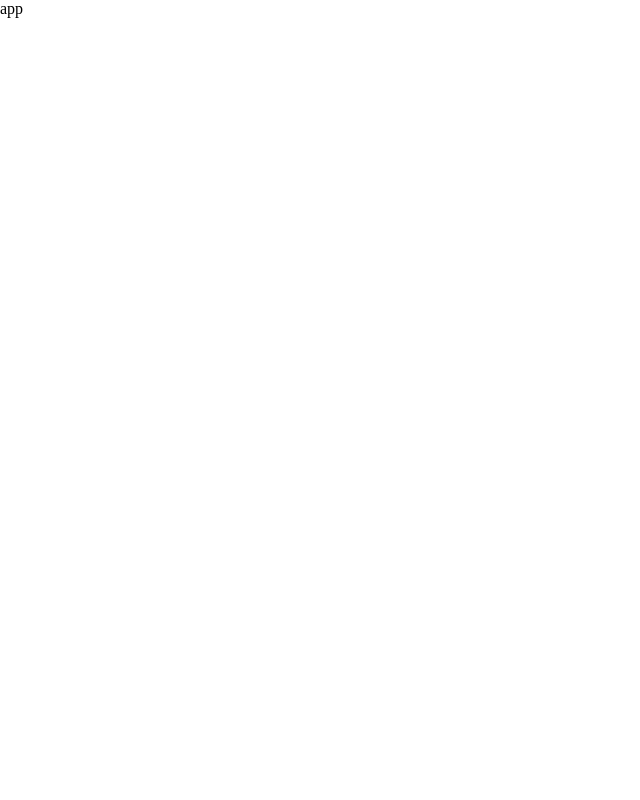
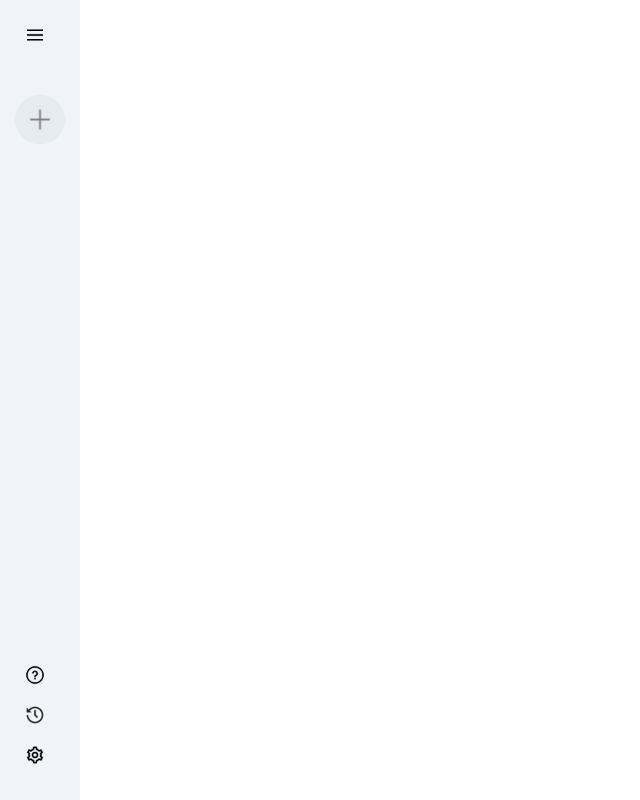
Before and after one commit to imkashishkathuria/gemini-clone, a React (Vite) app: page / in a window 1280 px wide. Shown: the whole page, without its empty margins (0-640 px from the left). Built offline with nearby package versions, Linux system fonts and the light colour scheme.

Commit message:
completed sidebar component

```diff
--- a/src/components/Sidebar/Sidebar.css
+++ b/src/components/Sidebar/Sidebar.css
@@ -0,0 +1,67 @@
+.sidebar{
+    min-height: 100vh;
+    display: inline-flex;
+    flex-direction: column;
+    justify-content: space-between;
+    padding: 25px 15px;
+    background-color: #f0f4f9;
+}
+
+.sidebar img{
+    width: 20px;
+}
+
+.sidebar .menu{
+    display: block;
+    margin-left: 10px;
+    cursor: pointer;
+}
+
+.sidebar .new-chat{
+    margin-top: 50px;
+    display: inline-flex;
+    align-items: center;
+    gap: 10px;
+    padding: 10px 15px;
+    background-color: #e6eaf1;
+    border-radius: 50px;
+    font-size: 14px;
+    color: gray;
+    cursor: pointer;
+}
+
+.sidebar .recent{
+    display: flex;
+    flex-direction: column;
+}
+
+.sidebar .recent-title{
+    margin-top: 30px;
+    margin-bottom: 20px;
+}
+
+.sidebar .recent-entry{
+    display: flex;
+    align-items: start;
+    gap: 10px;
+    padding: 10px;
+    padding-right: 40px;
+    border-radius: 50px;
+    color: #282828;
+    cursor: pointer;
+}
+
+.sidebar .recent-entry:hover{
+    background-color: #e2e6eb;
+}
+
+
+.sidebar .bottom{
+    display: flex;
+    flex-direction: column;
+}
+
+.sidebar .bottom-item{
+    padding-right: 10px;
+    cursor: pointer;
+}
--- a/src/components/Sidebar/Sidebar.jsx
+++ b/src/components/Sidebar/Sidebar.jsx
@@ -1,9 +1,54 @@
 import './Sidebar.css'
+import { assets } from '../../assets/assets'
+import { useState } from 'react'
 
 const Sidebar = () => {
+
+    const [extended, setExtended] = useState(false);
   return (
-    <div>
-        app
+    <div className='sidebar'>
+        <div className='top'>
+            <img src={assets.menu_icon} className='menu' alt='' onClick={()=>setExtended(prev => !prev)}/>
+            <div className="new-chat">
+                <img src={assets.plus_icon} alt='' />
+                {extended ? <p>New Chat</p> : null}
+
+            </div>
+            {extended ? <div className="recent">
+                <p className="recent-title">
+                    Recent
+                </p>
+                <div className="recent-entry">
+                    <img src={assets.message_icon} alt=''  />
+                    <p>what is react....</p>
+                </div>
+
+            </div> : null}
+
+        </div>
+        <div className="bottom">
+            <div className="bottom-item recent-entry">
+                <img src={assets.question_icon} alt='' />
+                {extended ?  <p>Help</p> : null}
+
+            </div>
+
+            <div className="bottom-item recent-entry">
+
+                <img src={assets.history_icon} alt='' />
+                {extended ?   <p>Activity</p> : null}
+
+
+
+            </div>
+
+            <div className="bottom-item recent-entry">
+                <img src={assets.setting_icon} alt='' />
+                {extended ?  <p>Settings</p> : null}
+
+            </div>
+        </div>
+
     </div>
   )
 }
--- a/src/index.css
+++ b/src/index.css
@@ -1,7 +1,10 @@
+@import url('https://fonts.googleapis.com/css2?family=Outfit:wght@100..900&display=swap');
+
 *{
   margin: 0;
   padding: 0;
   box-sizing: border-box;
+  font-family: Outfit;
 }
 
 #root{
```
